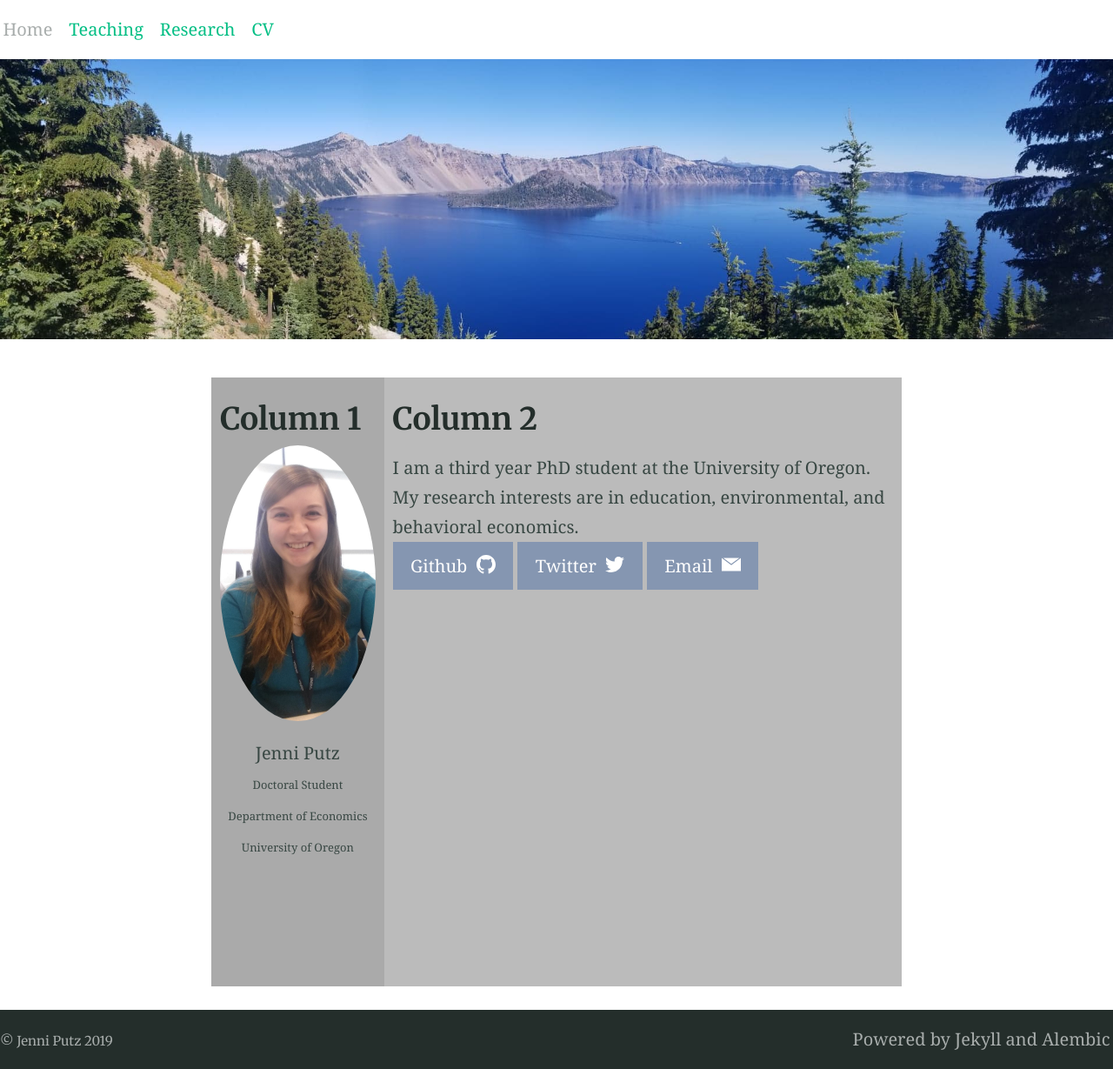
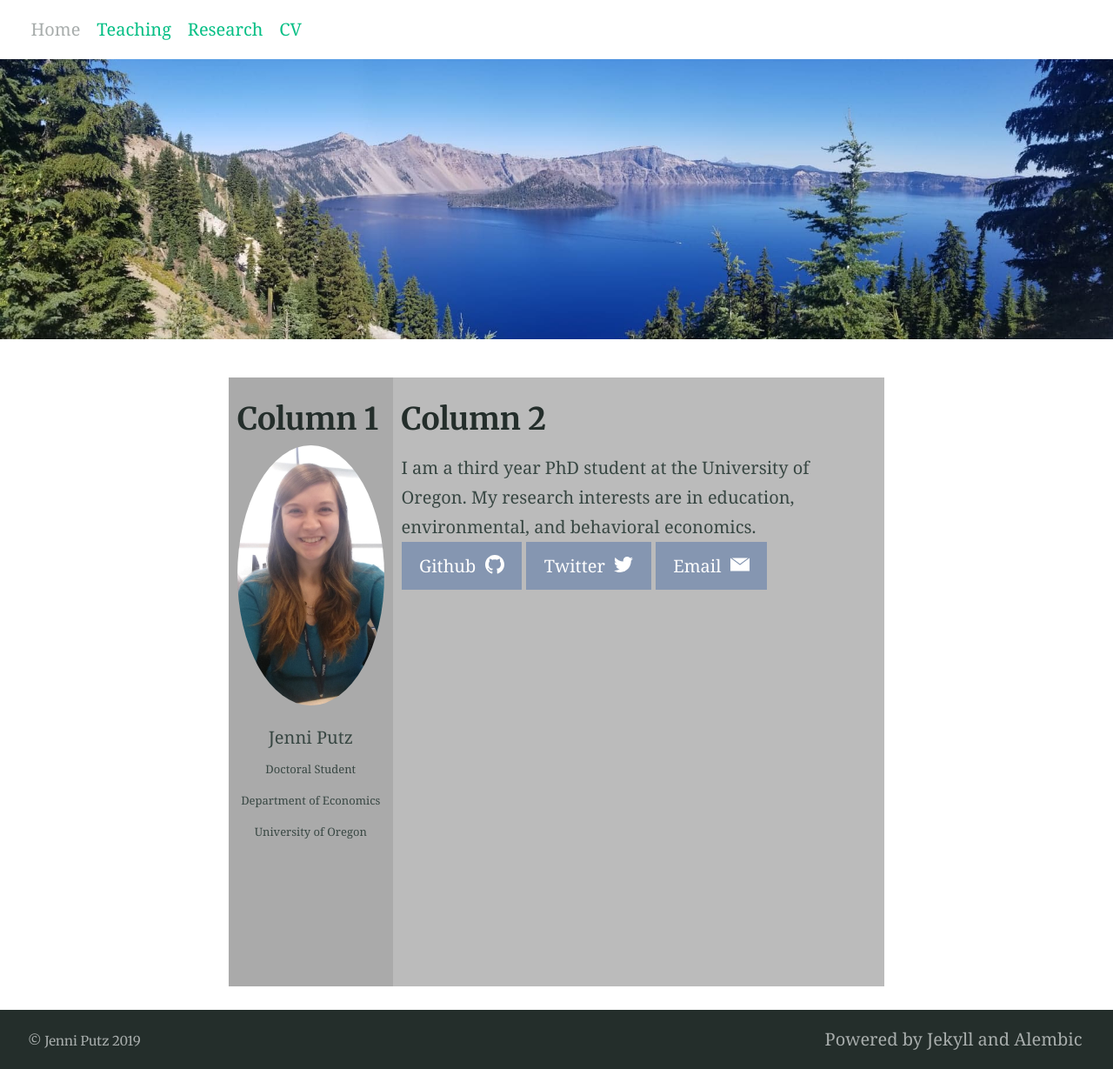
Before and after one commit to jenni-putz/1jenni-putz.github.io, a Jekyll site: the page built from index.md, in a window 1280 px wide. Shown: the whole page at 87% size. Built offline with Jekyll 4.4.1, drawn with Linux system fonts in a browser that asks for light colours; our own code applies the rules of GitHub Pages for plain Markdown files.

Commit message:
Update _theme.scss

```diff
--- a/_sass/_theme.scss
+++ b/_sass/_theme.scss
@@ -9,8 +9,8 @@ body {
 }
 
 .container {
-  width: 100%;
-  max-width: 1500px;
+  width: 95%;
+  max-width: 1300px;
   margin: 0 auto;
 }
 
```
